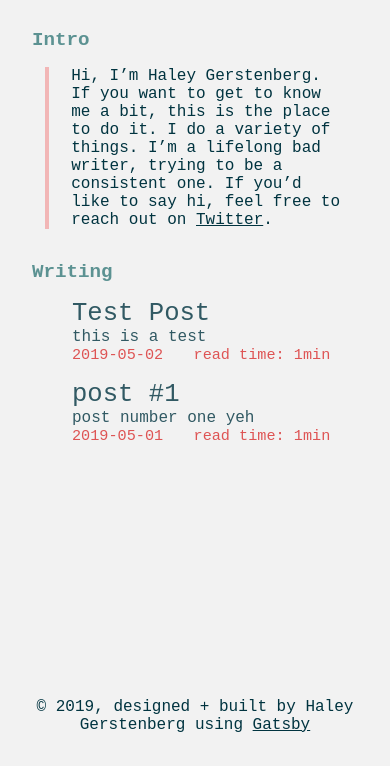
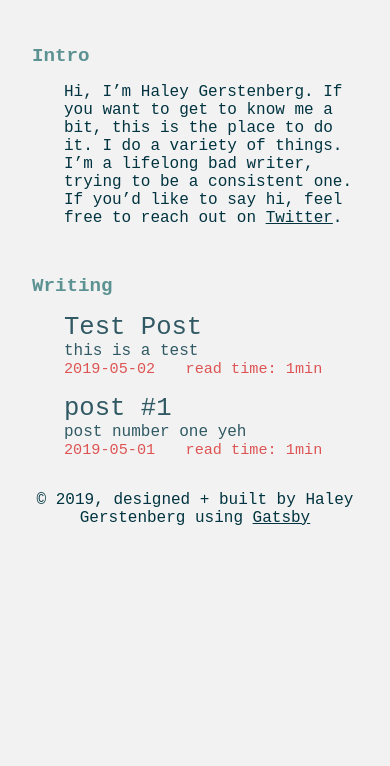
Before and after one commit to GraceNut/gracenut.github.io, a Gatsby site: page / in a window 390 px wide. Shown: the part 78-844 px from the top of the page. Built offline with nearby package versions, Linux system fonts and the light colour scheme; Gatsby itself is replaced by a stand-in of ours; a web font is replaced by a local one.

Commit message:
responsive styles

```diff
--- a/gatsby-config.js
+++ b/gatsby-config.js
@@ -1,6 +1,6 @@
 module.exports = {
   siteMetadata: {
-    title: `I’m Haley`,
+    title: `Haley Gerstenberg`,
     description: `The web home of a person who is, in fact, Haley`,
     author: `Haley Gerstenberg`,
   },
--- a/src/components/page-styles/index.scss
+++ b/src/components/page-styles/index.scss
@@ -1,14 +1,20 @@
 @import '../scss/_variables';
 
+.home {
 	h2 {
 		font-size: 1.2em;
+		text-align: right;
+		padding-right: 1.2em;
+		border-right: 4px solid $pink;
 		color: darken($light-gray, 30%);
+		min-width: 5em;
 	}
 
-.bio p {
-	margin: 0 .8em;
-	padding-left: 1.4em;
-	border-left: 4px solid $pink;
+	.bio {
+		p {
+			margin: 0;
+			padding-left: 2em;
+		}
 	}
 
 	.posts {
@@ -21,6 +27,9 @@
 		}
 		a {
 			text-decoration: none;
+		}
+		ul {
+			padding-left: 2em;
 		}
 		li {
 			list-style: none;
@@ -51,3 +60,22 @@
 			}
 		}
 	}
+	& > div {
+		display: flex;
+	}
+}
+
+@media screen and (max-width: 570px) {
+	.home {
+		& > div {
+			flex-wrap: wrap;
+		}
+		h2 {
+			text-align: left;
+			border-right: none;
+		}
+		.posts ul {
+			margin: 0;
+		}
+	}
+}
--- a/src/components/posts.js
+++ b/src/components/posts.js
@@ -2,14 +2,15 @@
 import { graphql } from 'gatsby'
 
 import Layout from '../components/layout';
+import '../components/page-styles/posts.scss'
 
 function BlogPost(props) {
   const post = props.data.markdownRemark;
   const { title } = post.frontmatter;
   return (
     <Layout>
-      <div>
-        <h1>{title}</h1>
+      <div class="blog-post">
+        <h2>{title}</h2>
         <div dangerouslySetInnerHTML={{ __html: post.html }} />
       </div>
     </Layout>
--- a/src/components/scss/_layout.scss
+++ b/src/components/scss/_layout.scss
@@ -3,6 +3,8 @@
 body {
 	margin: 0;
 	min-height: 100vh;
+	display: flex;
+	flex-direction: column;
 }
 
 main {
@@ -13,7 +15,7 @@
 }
 
 header {
-	width: 100vw;
+	min-width: 100vw;
 	margin: 0 0 2em 0;
 	h1 {
 		display: block;
@@ -34,9 +36,7 @@
 
 footer {
 	text-align: center;
-	width: 100%;
-	position: absolute;
-	bottom: 0;
+	min-width: 100vw;
 	padding: 2em 0;
 }
 
@@ -44,8 +44,4 @@
 	max-width: 70ch;
 	margin: auto;
 	box-sizing: border-box;
-	&.bio {
-		padding-left: 2em;
-		border-left: 4px solid $pink;
-	}
 }
--- a/src/components/scss/_main.scss
+++ b/src/components/scss/_main.scss
@@ -26,3 +26,7 @@
     text-decoration: none;
   }
 }
+
+footer {
+  background-color: $white;
+}
--- a/src/pages/index.js
+++ b/src/pages/index.js
@@ -10,6 +10,7 @@
 const IndexPage = ({ data }) => (
   <Layout>
     <SEO title="Home" />
+    <div class="home">
       <div class="bio">
         <h2>Intro</h2>
         <p>
@@ -36,6 +37,7 @@
           ))}
         </ul>
       </div>
+    </div>
   </Layout>
 )
 
```
Also changed, not shown: src/components/page-styles/posts.scss (added). Lines whose indentation alone changed are shown as unchanged.
